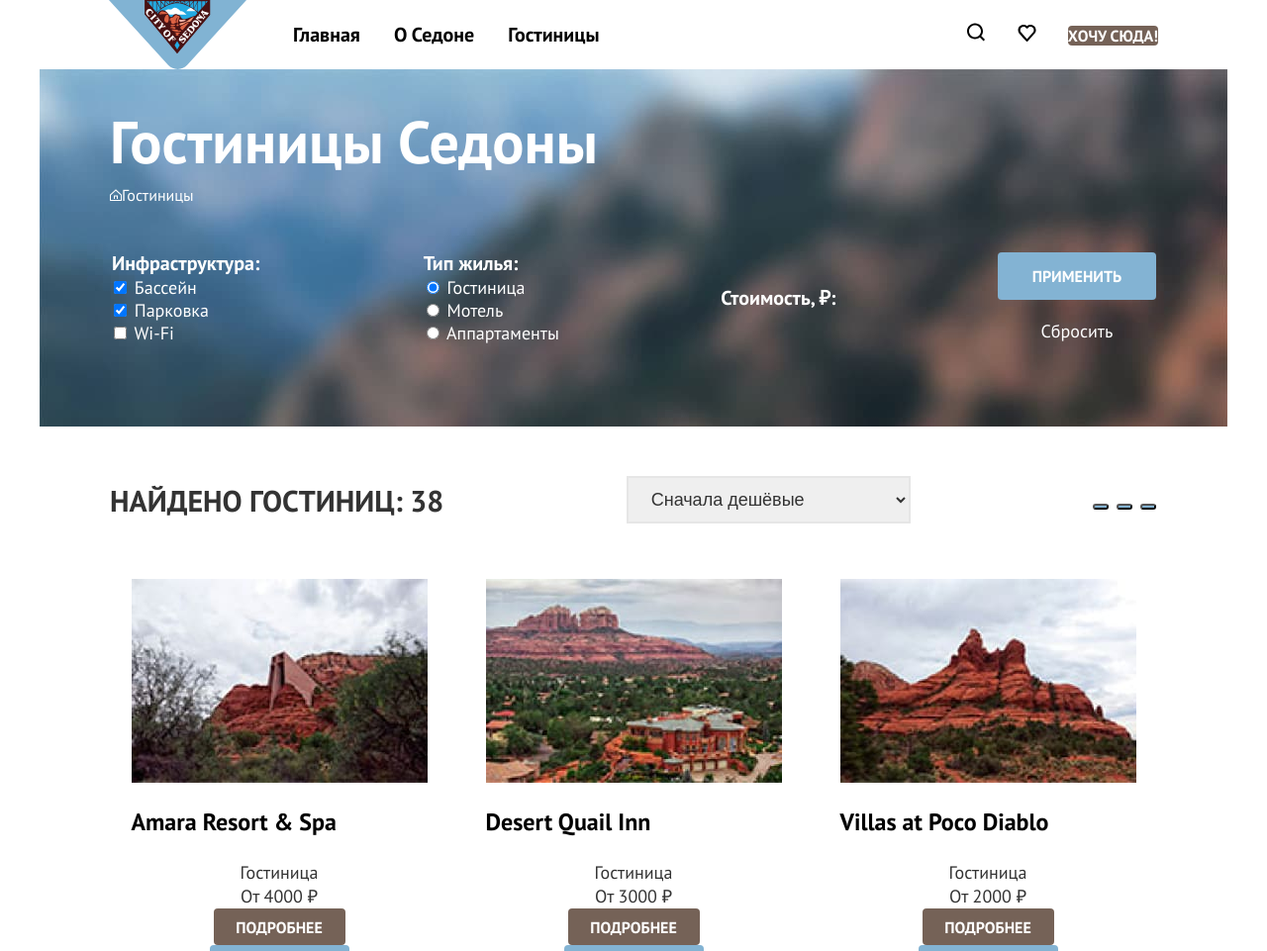
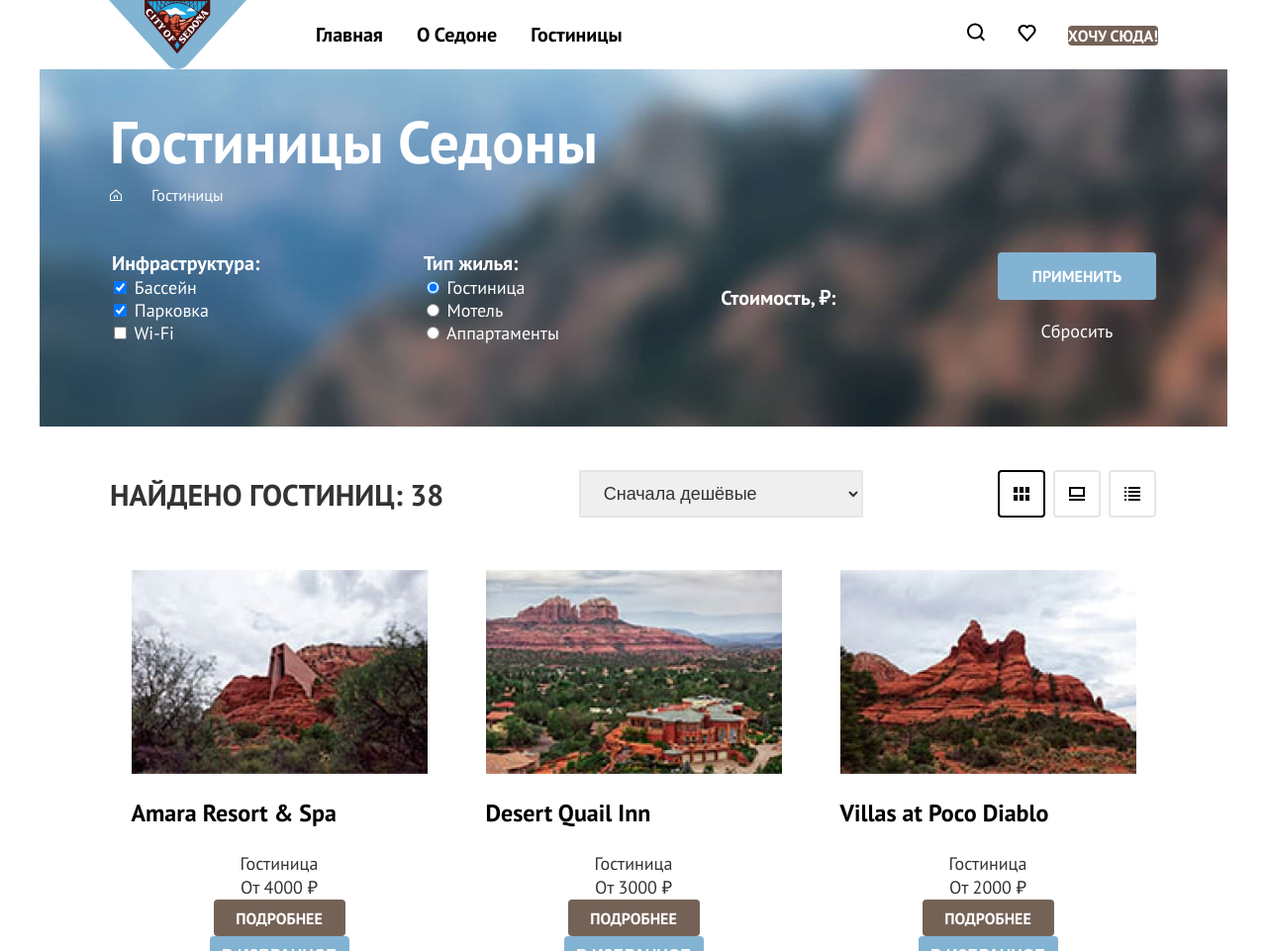
Before and after one commit to litos2/1998101-sedona-33, a plain HTML site: page catalog.html in a window 1280 px wide. Shown: the top 961 px of the page at 99% size. Drawn offline with Linux system fonts and the light colour scheme; files whose address does not match are found by name.

Commit message:
Добавляет доработки

```diff
--- a/catalog.html
+++ b/catalog.html
@@ -140,20 +140,23 @@
               <option value="expensive">Сначала дорогие</option>
               <option value="popular">Сначала популярные</option>
             </select>
-            <div class="sorting-button">
-              <ul class="sorting-list">
-                <li class="sorting-item">
-                  <button class="button" type="button">
+            <div class="sorting-view-type">
+              <ul class="sorting-view-type-list">
+                <li class="sorting-view-type-item">
+                  <button class="button-view-type button-view-type-selected" type="button">
+                    <img src="images/mode-tile.svg" alt="">
                     <span class="visually-hidden">Показать список плиткой</span>
                   </button>
                 </li>
-                <li class="sorting-item">
-                  <button class="button" type="button">
+                <li class="sorting-view-type-item">
+                  <button class="button-view-type" type="button">
+                    <img src="images/mode-slideshow.svg" alt="">
                     <span class="visually-hidden">Показать слайдами</span>
                   </button>
                 </li>
-                <li class="sorting-item">
-                  <button class="button" type="button">
+                <li class="sorting-view-type-item">
+                  <button class="button-view-type" type="button">
+                    <img src="images/mode-list.svg" alt="">
                     <span class="visually-hidden">Показать списоком</span>
                   </button>
                 </li>
@@ -215,7 +218,9 @@
                 <p class="rating">Рейтинг:9,2</p>
               </li>
             </ul>
-            <button class="button button-show-more" type="button">Загрузить еще</button>
+            <div class="show-more-container">
+              <button class="button button-show-more" type="button">Загрузить еще</button>
+            </div>
           </div>
         </section>
         <!--Пагинатор-->
--- a/styles/styles.css
+++ b/styles/styles.css
@@ -71,14 +71,12 @@ body {
 
 .navigation-logo {
   display: block;
-  margin-right: 47px;
+  margin-right: 30px;
 }
 
-/*С запасом на доп. пункт меню*/
 .nav-list {
   display: flex;
   margin: 0;
-  padding: 0;
   list-style: none;
   align-items: center;
 }
@@ -366,6 +364,7 @@ body {
 
 .footer-social-list {
   display: flex;
+  flex-wrap: wrap;
   align-items: center;
   margin: 0;
   padding: 0;
@@ -423,17 +422,17 @@ body {
 /* Breadcrumbs */
 .breadcrumbs {
   display: flex;
-  justify-content: start;
   font-size: 16px;
   line-height: 21px;
   font-weight: 400;
   margin: 0;
-  padding-left: 0;
+  padding: 0;
   padding-bottom: 45px;
   list-style: none;
 }
 
 .breadcrumbs-link {
+  margin-right: 30px;
   color: #ffffff;
   text-decoration: none;
 }
@@ -524,21 +523,10 @@ body {
   align-items: center;
   height: 48px;
   margin: 0 auto;
-  margin-top: 50px;
-  margin-bottom: 56px;
+  margin-top: 44px;
+  margin-bottom: 53px;
   margin-left: 71px;
   margin-right: 72px;
-}
-
-.sorting-list {
-  display: flex;
-  margin: 0;
-  padding: 0;
-  list-style: none;
-}
-
-.sorting-item:nth-child(2) {
-  padding: 0 8px;
 }
 
 .sorting-title {
@@ -559,9 +547,36 @@ body {
   color: #333333;
 }
 
-.sorting-button {
+.sorting-view-type {
   display: flex;
   justify-content: center;
+}
+
+.sorting-view-type-list {
+  display: flex;
+  margin: 0;
+  padding: 0;
+  list-style: none;
+}
+
+.sorting-view-type-item:nth-child(2) {
+  padding: 0 8px;
+}
+
+.button-view-type {
+  display: flex;
+  justify-content: center;
+  align-items: center;
+  width: 48px;
+  height: 48px;
+  background-color: #ffffff;
+  border: 2px solid #e6e6e6;
+  box-sizing: border-box;
+  border-radius: 4px;
+}
+
+.button-view-type-selected {
+  border-color: #000000;
 }
 
 .hotels-catalog-container {
@@ -610,6 +625,12 @@ body {
 .hotels-card-price {
   font-size: 18px;
   line-height: 24px;
+}
+
+.show-more-container{
+  border-top: 1px solid #e6e6e6;
+  border-bottom: 1px solid #e6e6e6;
+  padding: 30px 0;
 }
 
 .hotels-card-button {
@@ -666,11 +687,13 @@ body {
 
 /* Пагинация*/
 .pagination {
-  width: 1056px;
-  height: 55px;
   margin: 0 auto;
+  padding-top: 30px;
+  padding-left: 72px;
+  padding-right: 72px;
   display: flex;
   justify-content: space-between;
+  align-items: center;
   margin-bottom: 90px;
 }
 
@@ -681,16 +704,14 @@ body {
   list-style: none;
 }
 
-.pagination-item {
+.pagination-item:not(:last-child) {
   margin-right: 8px;
 }
 
-.pagination-item:last-child{
-  margin-right: 0;
-}
-
 .pagination-link {
-  display: inline-block;
+  display: flex;
+  justify-content: center;
+  align-items: center;
   width: 55px;
   height: 55px;
   font-weight: 700;
@@ -699,7 +720,6 @@ body {
   color: #ffffff;
   background-color: #83b3d3;
   border-radius: 4px;
-  text-align: center;
   text-decoration: none;
 }
 
```
